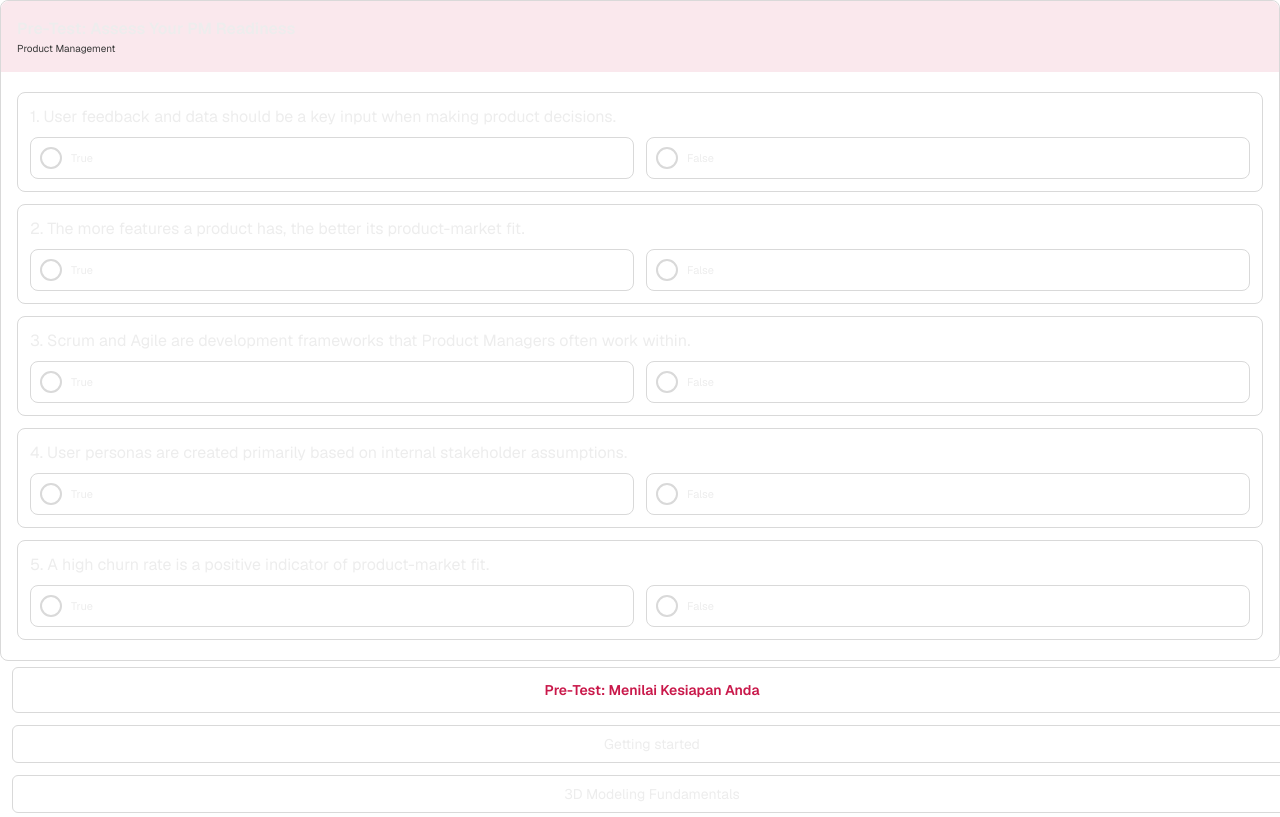
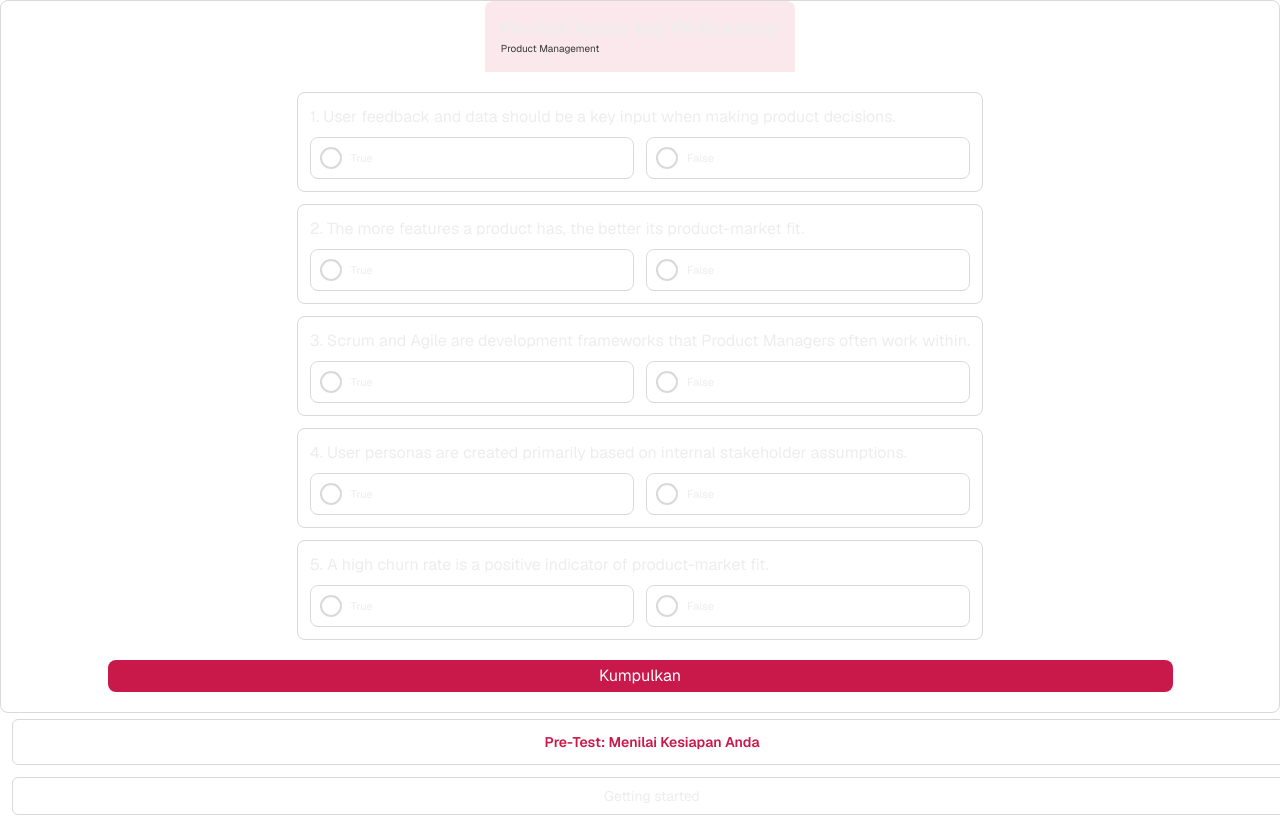
Before and after one commit to najwakahanifatima/HerKarir-FinalProject, a Next.js app: page / in a window 1280 px wide. Shown: the top 817 px of the page. Built offline with nearby package versions, Linux system fonts and the light colour scheme.

Commit message:
feat: submit button

```diff
--- a/src/components/AssessmentCard.tsx
+++ b/src/components/AssessmentCard.tsx
@@ -23,7 +23,7 @@ export const AssessmentCard = ( {
     const [userAnswers, setUserAnswers] = useState<(string | null)[]>([]);
 
     return (
-        <section className="flex flex-col rounded-lg border-1 border-[#D9D9D9]">
+        <section className="flex flex-col rounded-lg border-1 border-[#D9D9D9] items-center">
             {/* Header */}
             <div className="flex justify-between items-center bg-[#FAE8ED] p-4 rounded-t-lg">
                 {/* Title and Module Name */}
@@ -50,6 +50,10 @@ export const AssessmentCard = ( {
                     </div>
                 ))}
             </div>
+            {/* Submit Assessment */}
+            <button className="w-5/6 bg-[#C9184A] text-white py-1 rounded-lg mb-5 cursor-pointer transform transition hover:-translate-y-1">
+                Kumpulkan
+            </button>
         </section>
     )
 }
```
